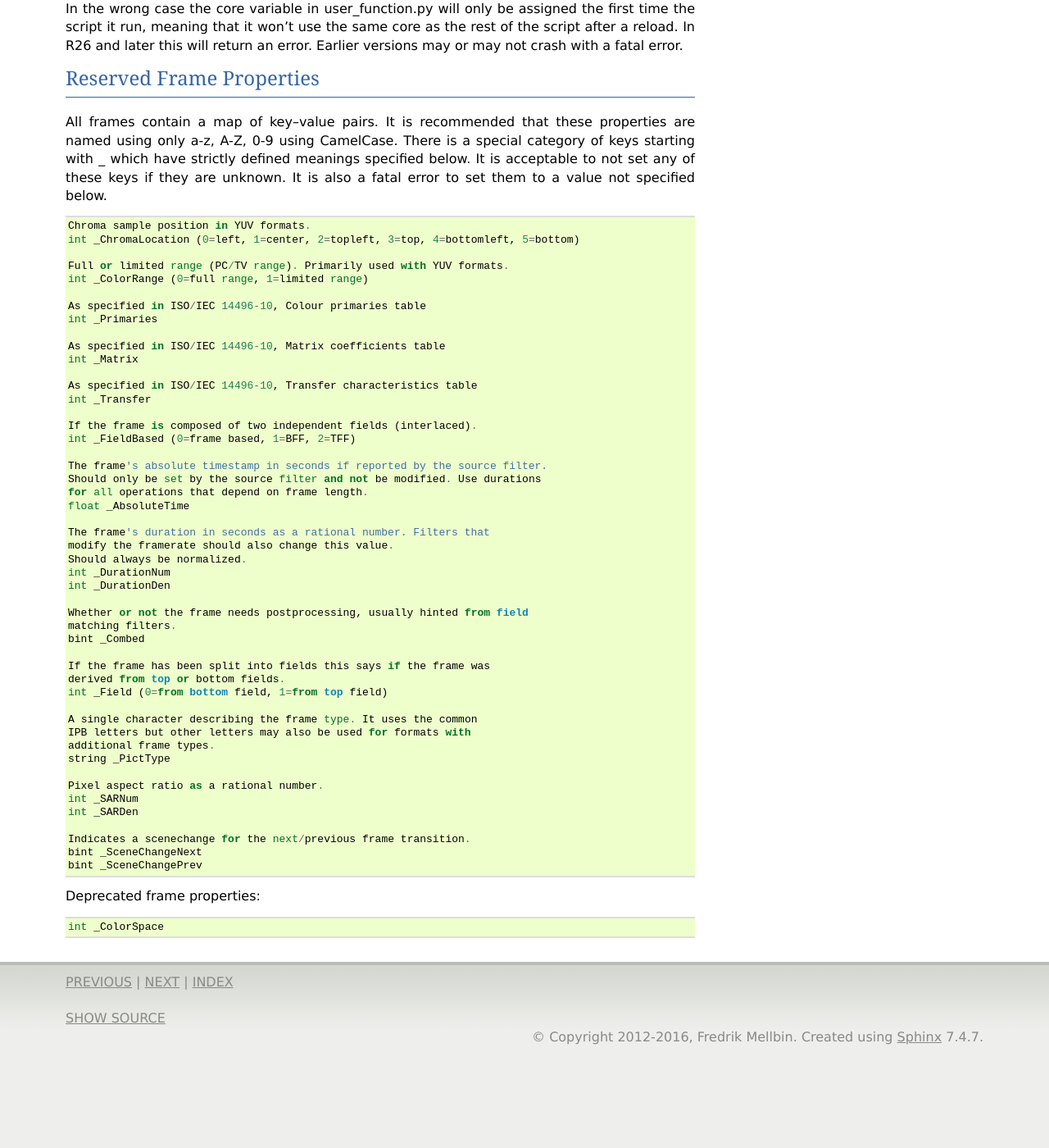
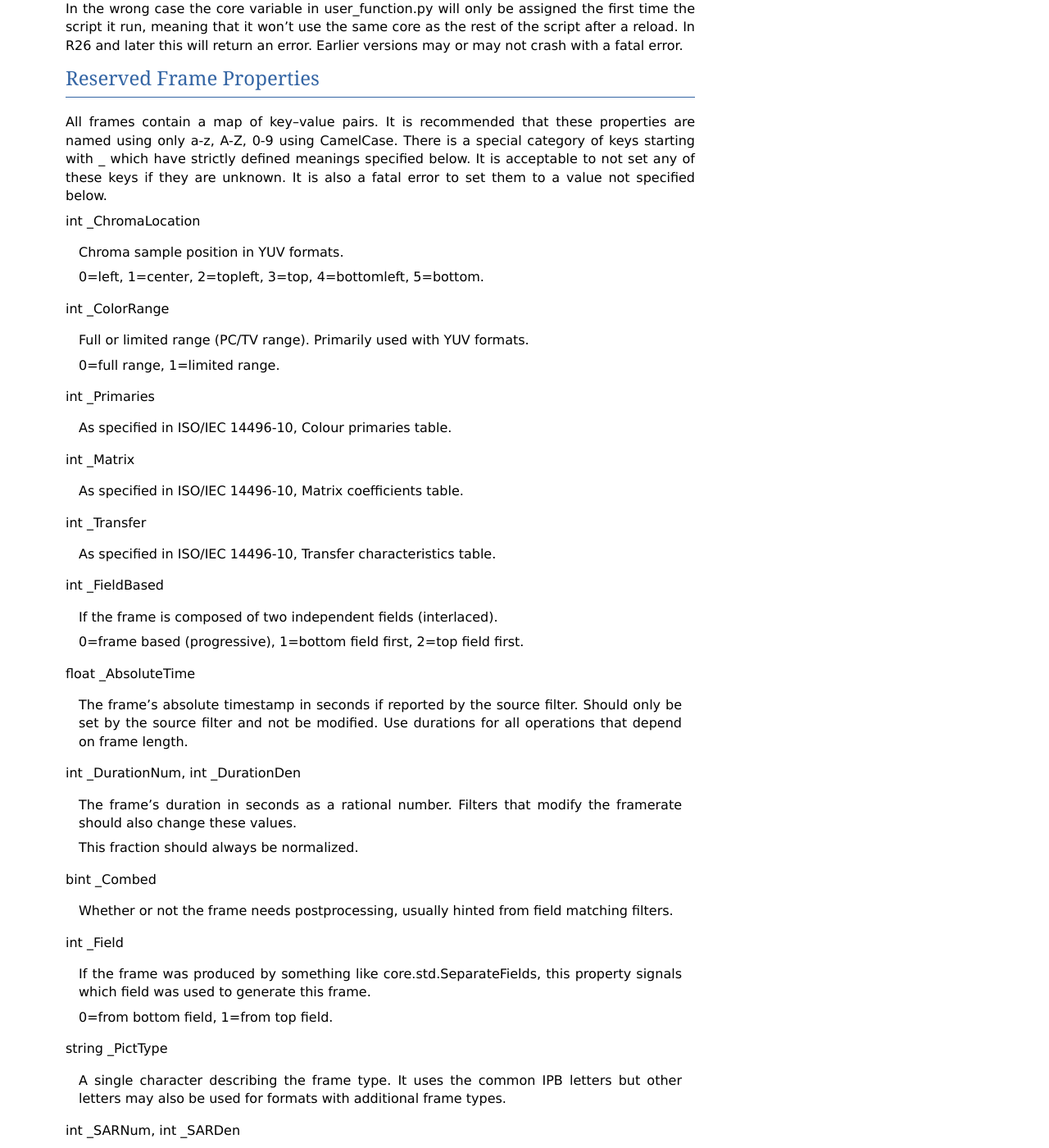
Before and after one commit to vapoursynth/vapoursynth, a Sphinx documentation site: the page built from doc/apireference.rst, in a window 1280 px wide and 1400 px high, scrolled down 1503 px. Shown: the whole window at 82% size. Built offline with Sphinx 7.4.7, drawn with Linux system fonts in a browser that asks for light colours; formulas are drawn with MathJax 3; before the commit the page ends 2789 px from its top, so only the background shows below that; some of the changed text lies outside the part shown.

```diff
--- a/doc/apireference.rst
+++ b/doc/apireference.rst
@@ -70,58 +70,82 @@ special category of keys starting with _ which have strictly defined meanings
 specified below. It is acceptable to not set any of these keys if they are
 unknown. It is also a fatal error to set them to a value not specified below.
 
-::
+int _ChromaLocation
 
    Chroma sample position in YUV formats.
-   int _ChromaLocation (0=left, 1=center, 2=topleft, 3=top, 4=bottomleft, 5=bottom)
+
+   0=left, 1=center, 2=topleft, 3=top, 4=bottomleft, 5=bottom.
+
+int _ColorRange
 
    Full or limited range (PC/TV range). Primarily used with YUV formats.
-   int _ColorRange (0=full range, 1=limited range)
 
-   As specified in ISO/IEC 14496-10, Colour primaries table
-   int _Primaries
+   0=full range, 1=limited range.
 
-   As specified in ISO/IEC 14496-10, Matrix coefficients table
-   int _Matrix
+int _Primaries
 
-   As specified in ISO/IEC 14496-10, Transfer characteristics table
-   int _Transfer
+   As specified in ISO/IEC 14496-10, Colour primaries table.
+
+int _Matrix
+
+   As specified in ISO/IEC 14496-10, Matrix coefficients table.
+
+int _Transfer
+
+   As specified in ISO/IEC 14496-10, Transfer characteristics table.
+
+int _FieldBased
 
    If the frame is composed of two independent fields (interlaced).
-   int _FieldBased (0=frame based, 1=BFF, 2=TFF)
+
+   0=frame based (progressive), 1=bottom field first, 2=top field first.
+
+float _AbsoluteTime
 
    The frame's absolute timestamp in seconds if reported by the source filter.
    Should only be set by the source filter and not be modified. Use durations
    for all operations that depend on frame length.
-   float _AbsoluteTime
+
+int _DurationNum, int _DurationDen
 
    The frame's duration in seconds as a rational number. Filters that
-   modify the framerate should also change this value.
-   Should always be normalized.
-   int _DurationNum
-   int _DurationDen
+   modify the framerate should also change these values.
+
+   This fraction should always be normalized.
+
+bint _Combed
 
    Whether or not the frame needs postprocessing, usually hinted from field
    matching filters.
-   bint _Combed
 
-   If the frame has been split into fields this says if the frame was
-   derived from top or bottom fields.
-   int _Field (0=from bottom field, 1=from top field)
+int _Field
+
+   If the frame was produced by something like core.std.SeparateFields,
+   this property signals which field was used to generate this frame.
+
+   0=from bottom field, 1=from top field.
+
+string _PictType
 
    A single character describing the frame type. It uses the common
    IPB letters but other letters may also be used for formats with
    additional frame types.
-   string _PictType
 
-   Pixel aspect ratio as a rational number.
-   int _SARNum
-   int _SARDen
+int _SARNum, int _SARDen
 
-   Indicates a scenechange for the next/previous frame transition.
-   bint _SceneChangeNext
-   bint _SceneChangePrev
+   Pixel (sample) aspect ratio as a rational number.
 
-Deprecated frame properties::
+bint _SceneChangeNext
 
-   int _ColorSpace
+   If 1, this frame is the last frame of the current scene. The next frame starts a new scene.
+
+bint _SceneChangePrev
+
+   If 1, this frame starts a new scene.
+
+Deprecated Frame Properties
+---------------------------
+
+int _ColorSpace
+
+   Superseded by _Matrix, _Transfer, and _Primaries.
```
Also changed, not shown: other parts of doc/apireference.rst (+1 -1 lines).
